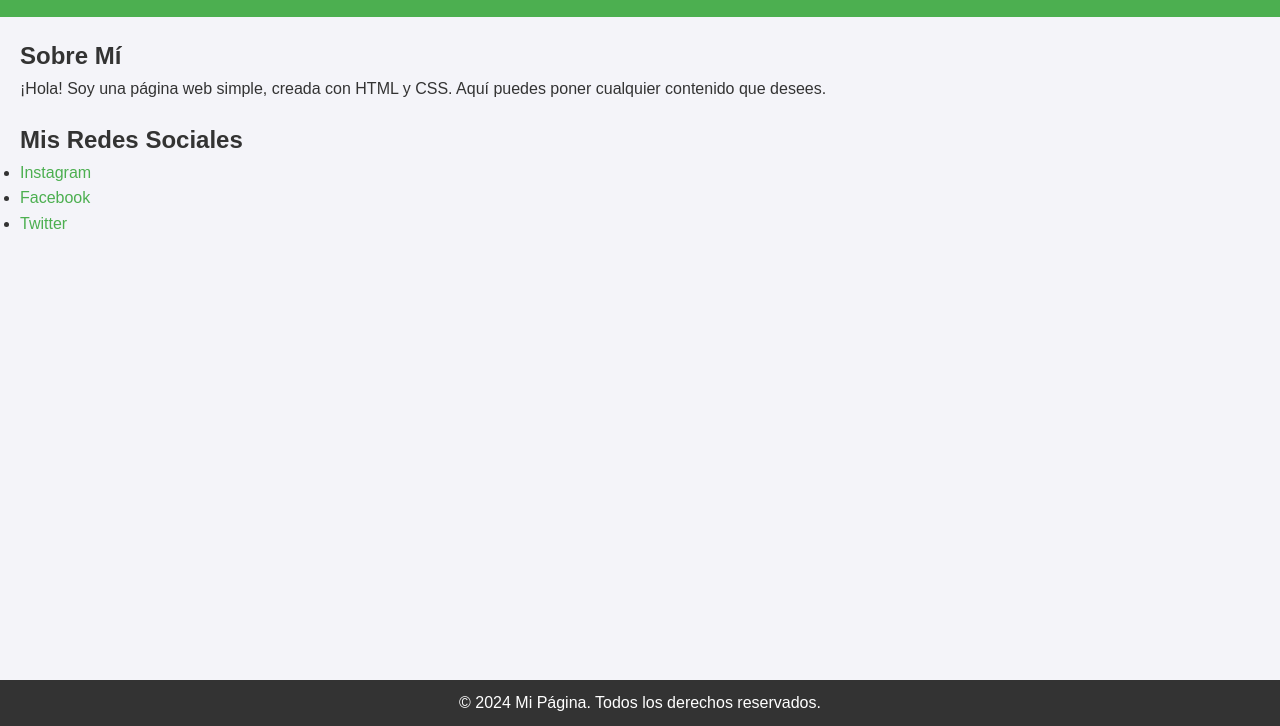
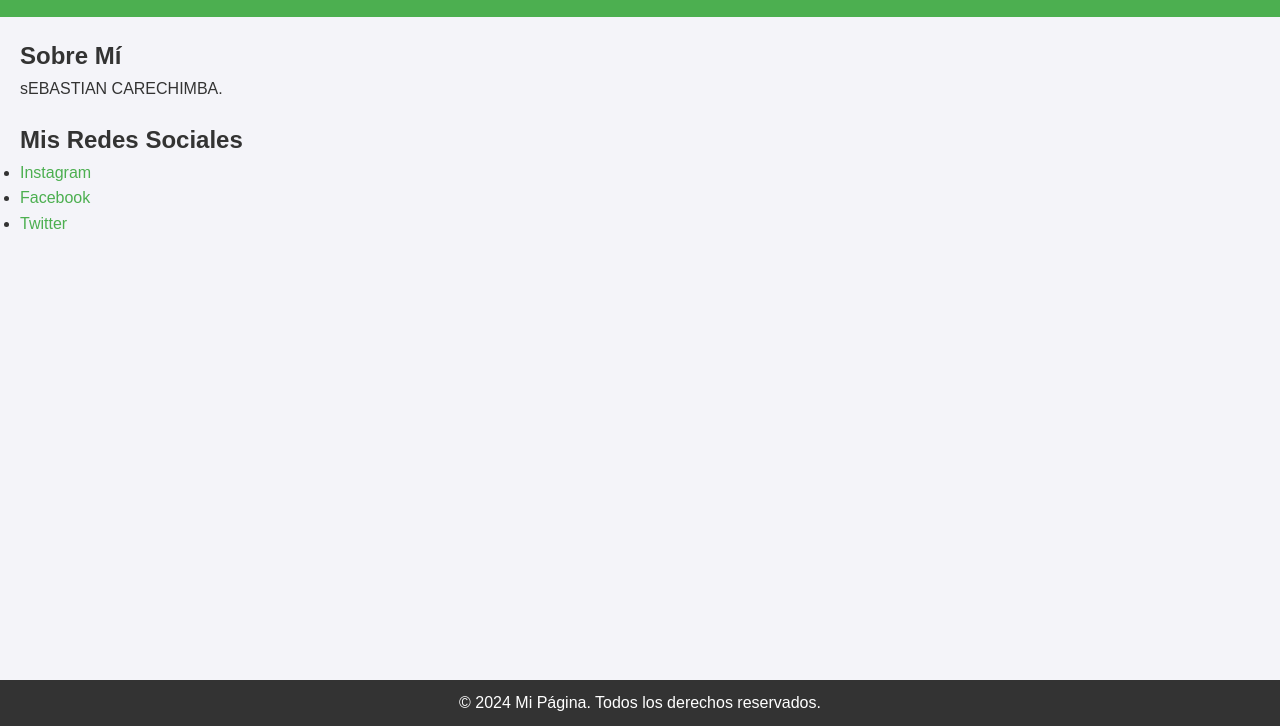
Before and after one commit to douglausupa/myapp, a plain HTML site: page index.html in a window 1280 px wide. Shown: the part 74-800 px from the top of the page. Drawn offline with Linux system fonts and the light colour scheme.

Commit message:
Update index.html

```diff
--- a/index.html
+++ b/index.html
@@ -72,7 +72,7 @@
   <main>
     <section>
       <h2>Sobre Mí</h2>
-      <p>¡Hola! Soy una página web simple, creada con HTML y CSS. Aquí puedes poner cualquier contenido que desees.</p>
+      <p>sEBASTIAN CARECHIMBA.</p>
     </section>
 
     <section>
```
